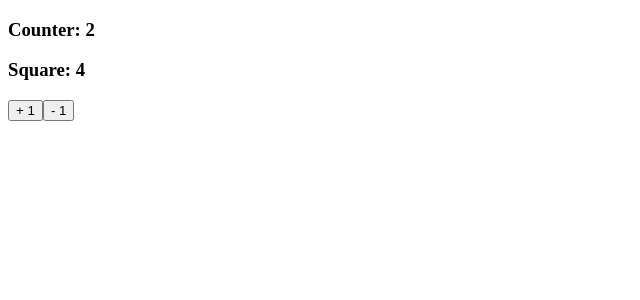
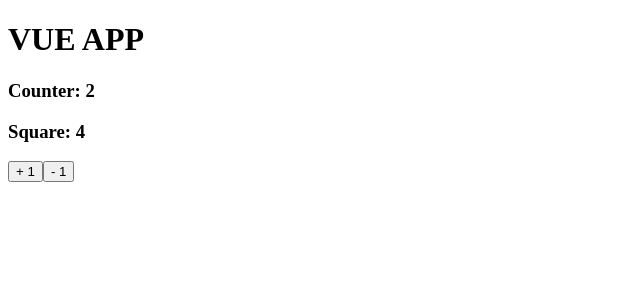
Before and after one commit to Senilliani/vue, a Vue app in the folder src/indecision-app/: page / in a window 1280 px wide. Shown: the top 300 px of the page, without its empty margins (0-640 px from the left). Built offline with nearby package versions, Linux system fonts and the light colour scheme; the HTML template or start-up script is replaced by a standard one.

Commit message:
create component

```diff
--- a/src/indecision-app/src/App.vue
+++ b/src/indecision-app/src/App.vue
@@ -1,27 +1,12 @@
 <template>
-  <section>
-    <h3>Counter: {{ counter }}</h3>
-    <h3>Square: {{ squareCounter }}</h3>
-  </section>
-  <div>
-    <button @click="increment">+ 1</button>
-    <button @click="decrement">- 1</button>
-  </div>
+  <h1>VUE APP</h1>
+
+  <MyCounter />
 </template>
 
 <script lang="ts" setup>
-import { computed, ref } from 'vue';
+import MyCounter from './components/MyCounter.vue';
 
-const counter = ref(2)
-const squareCounter = computed(() => counter.value * counter.value)
-
-const increment = () => {
-  counter.value = counter.value + 1 // counter++
-}
-
-const decrement = () => {
-  counter.value = counter.value - 1 // counter--
-}
 </script>
 
 <style scoped></style>
--- /dev/null
+++ b/src/indecision-app/src/components/MyCounter.vue
@@ -0,0 +1,27 @@
+<template>
+  <section>
+    <h3>Counter: {{ counter }}</h3>
+    <h3>Square: {{ squareCounter }}</h3>
+  </section>
+  <div>
+    <button @click="increment">+ 1</button>
+    <button @click="decrement">- 1</button>
+  </div>
+</template>
+
+<script lang="ts" setup>
+import { computed, ref } from 'vue';
+
+const counter = ref(2)
+const squareCounter = computed(() => counter.value * counter.value)
+
+const increment = () => {
+  counter.value = counter.value + 1 // counter++
+}
+
+const decrement = () => {
+  counter.value = counter.value - 1 // counter--
+}
+</script>
+
+<style scoped></style>
```
